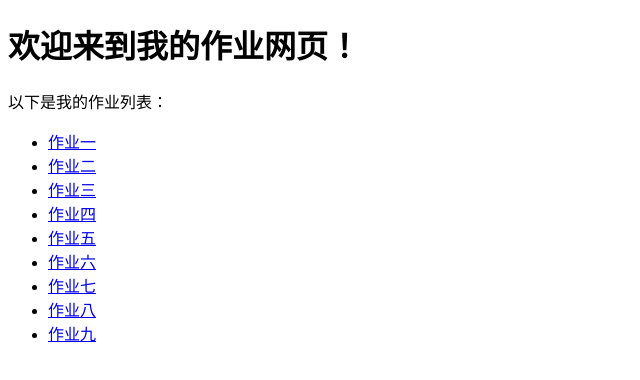
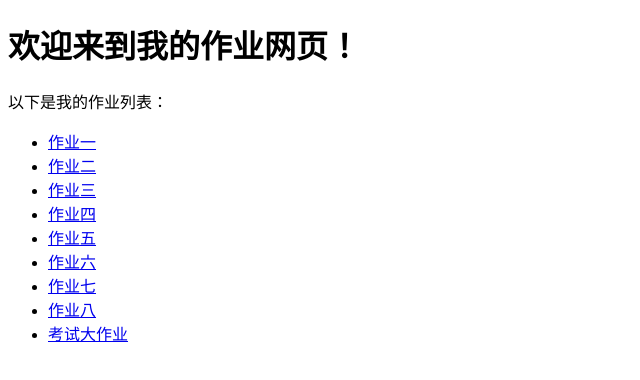
Before and after one commit to yayagezhenshuai/yayagezhenshuai.github.io, a plain HTML site: page index.html in a window 1280 px wide. Shown: the full height of the page, 0-640 px from the left. Drawn offline with Linux system fonts and the light colour scheme.

Commit message:
Update index.html

```diff
--- a/index.html
+++ b/index.html
@@ -15,7 +15,7 @@
         <li><a href="20213641-20231010.html">作业六</a></li>
         <li><a href="20213641-20231017.html">作业七</a></li>
         <li><a href="20213641-20231024.html">作业八</a></li>
-        <li><a href="20213641-20231031.html">作业九</a></li>
+        <li><a href="ks.html">考试大作业</a></li>
     </ul>
 </body>
 </html>
```
